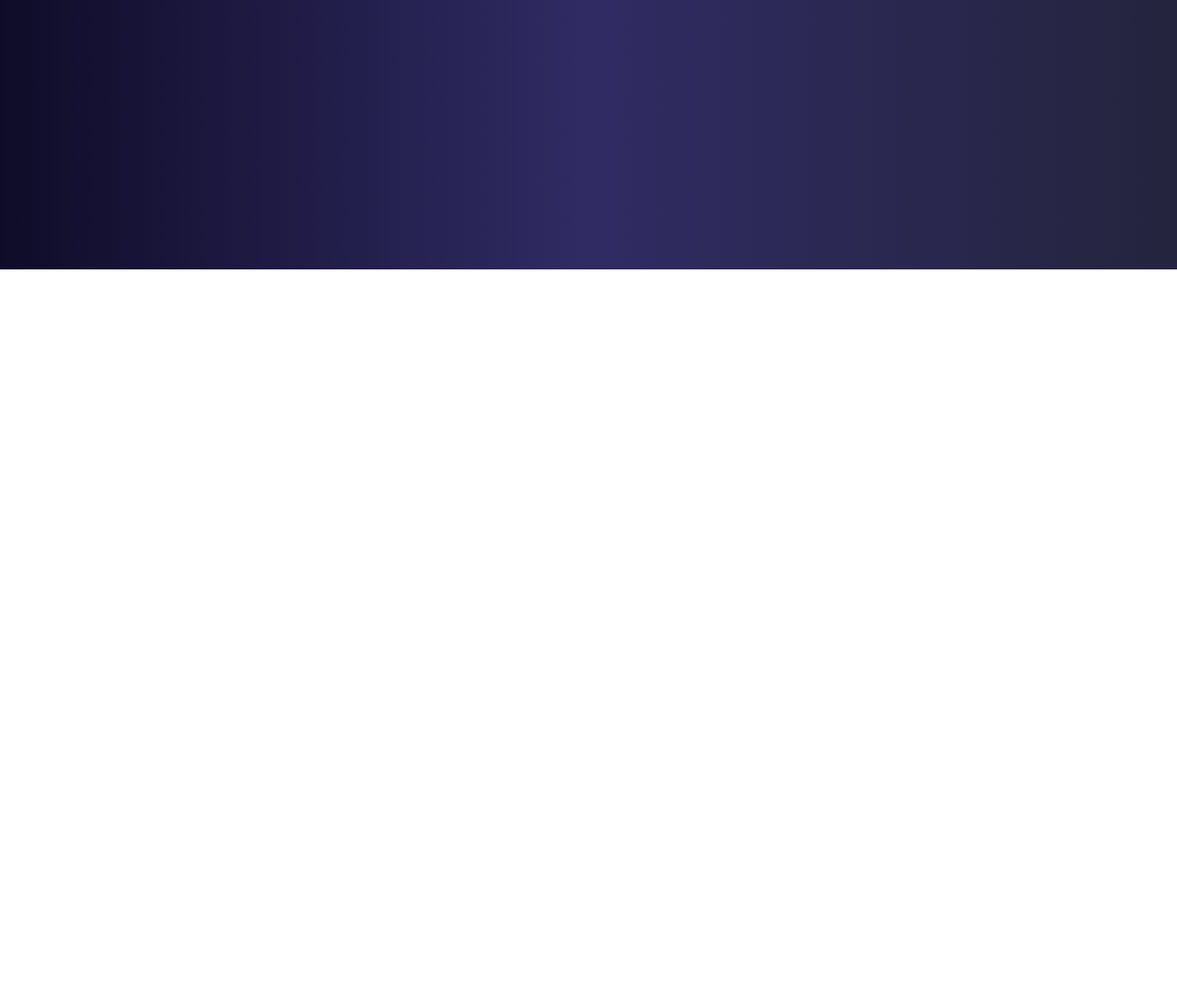
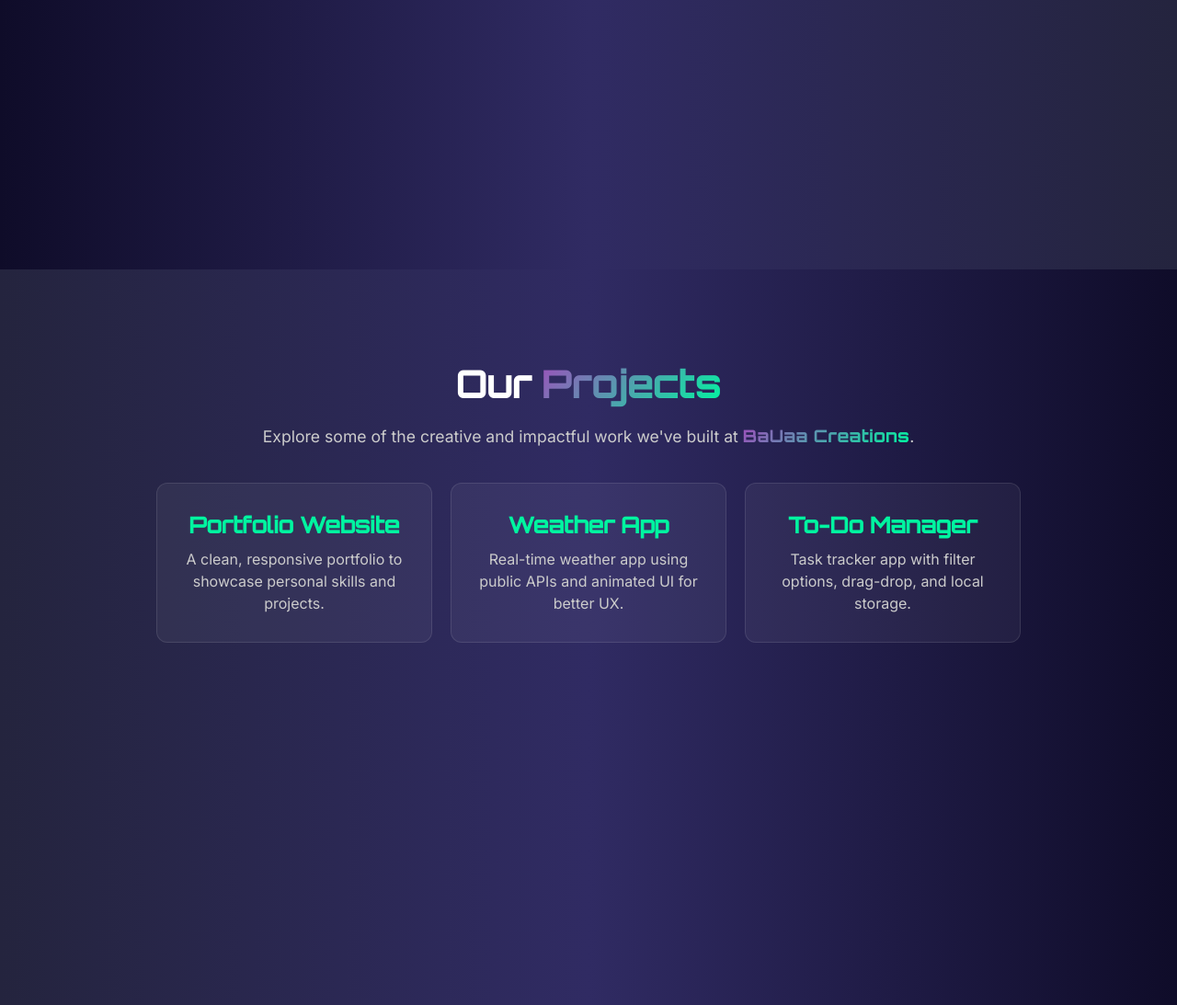
Before and after one commit to MahatoAmaR2/Animated-Navigation-Bar-, a plain HTML site: page NAVBAR/index.html in a window 1280 px wide. Shown: the part 1247-2340 px from the top of the page at 92% size. Before the commit the page ends 1540 px from the top, so only its background shows below. Drawn offline with Linux system fonts and the light colour scheme.

Commit message:
Add Project section

```diff
--- a/NAVBAR/index.html
+++ b/NAVBAR/index.html
@@ -15,7 +15,8 @@
 
     <link rel="stylesheet" href="./style.css" />
     <link rel="stylesheet" href="./home.css" />
-    <link rel="stylesheet" href="./about.css">
+    <link rel="stylesheet" href="./about.css" />
+    <link rel="stylesheet" href="./project.css">
   </head>
   <body>
     <header class="navbar">
@@ -58,6 +59,38 @@
         </p>
       </div>
     </section>
+    <section id="project" class="projects-section">
+      <div class="projects-container">
+        <h2>Our <span class="highlight">Projects</span></h2>
+        <p class="projects-intro">
+          Explore some of the creative and impactful work we've built at
+          <span class="highlight">BaUaa Creations</span>.
+        </p>
+        <div class="project-cards">
+          <div class="project-card">
+            <h3>Portfolio Website</h3>
+            <p>
+              A clean, responsive portfolio to showcase personal skills and
+              projects.
+            </p>
+          </div>
+          <div class="project-card">
+            <h3>Weather App</h3>
+            <p>
+              Real-time weather app using public APIs and animated UI for better
+              UX.
+            </p>
+          </div>
+          <div class="project-card">
+            <h3>To-Do Manager</h3>
+            <p>
+              Task tracker app with filter options, drag-drop, and local
+              storage.
+            </p>
+          </div>
+        </div>
+      </div>
+    </section>
     <script src="./script.js"></script>
   </body>
 </html>
--- /dev/null
+++ b/NAVBAR/project.css
@@ -0,0 +1,60 @@
+.projects-section {
+  padding: 100px 20px;
+  background: linear-gradient(to right, #24243e, #302b63, #0f0c29);
+  color: #ffffff;
+  text-align: center;
+  min-height: 100vh;
+}
+
+.projects-container {
+  max-width: 1000px;
+  margin: 0 auto;
+  animation: fadeInUp 1s ease forwards;
+  opacity: 0;
+}
+
+.projects-container h2 {
+  font-size: 2.5rem;
+  margin-bottom: 20px;
+  font-family: "Orbitron", sans-serif;
+}
+
+.projects-intro {
+  font-size: 1.1rem;
+  color: #ccc;
+  margin-bottom: 40px;
+}
+
+.project-cards {
+  display: flex;
+  flex-wrap: wrap;
+  justify-content: center;
+  gap: 20px;
+}
+
+.project-card {
+  background: rgba(255, 255, 255, 0.05);
+  border: 1px solid rgba(255, 255, 255, 0.1);
+  padding: 30px 20px;
+  border-radius: 12px;
+  width: 300px;
+  transition: transform 0.3s ease, box-shadow 0.3s ease;
+}
+
+.project-card:hover {
+  transform: translateY(-10px);
+  box-shadow: 0 10px 20px rgba(0, 255, 255, 0.2);
+}
+
+.project-card h3 {
+  font-size: 1.5rem;
+  margin-bottom: 10px;
+  color: #00f5a0;
+  font-family: "Orbitron", sans-serif;
+}
+
+.project-card p {
+  font-size: 1rem;
+  color: #ccc;
+  line-height: 1.5;
+}
```
